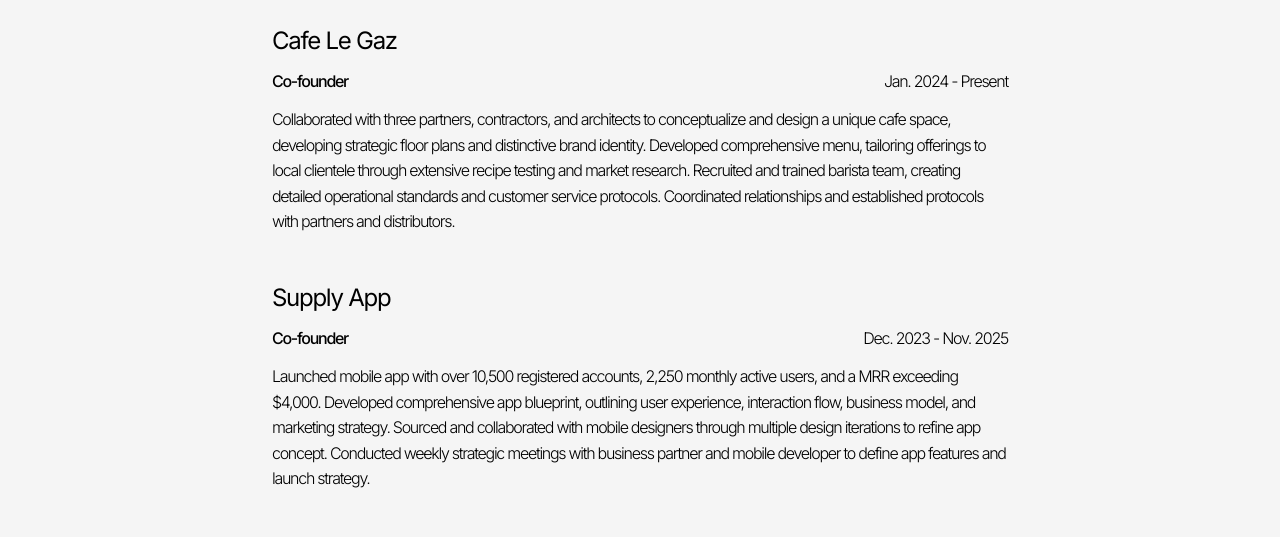
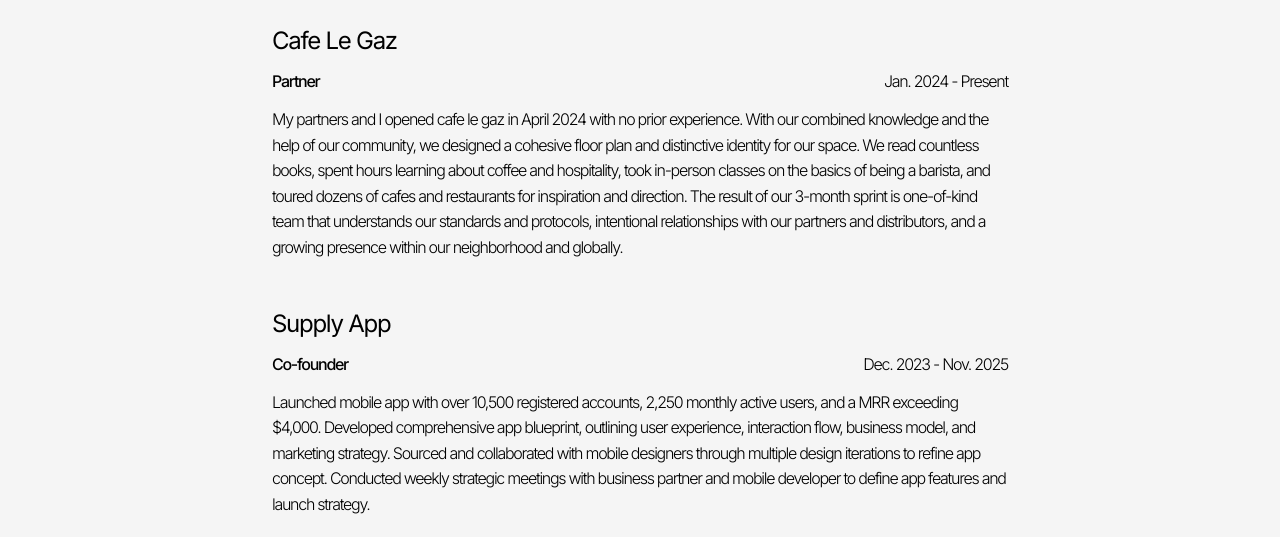
Before and after one commit to muchomark/helloworld, a plain HTML site: page work.html in a window 1280 px wide. Shown: the part 203-740 px from the top of the page. Drawn offline with Linux system fonts and the light colour scheme.

Commit message:
Update Cafe Le Gaz role and description

```diff
--- a/work.html
+++ b/work.html
@@ -29,10 +29,10 @@
         <section class="content-section">
             <h3 class="section-title">Cafe Le Gaz</h3>
             <div class="work-role-row">
-                <span class="work-role"><strong>Co-founder</strong></span>
+                <span class="work-role"><strong>Partner</strong></span>
                 <span class="work-duration">Jan. 2024 - Present</span>
             </div>
-            <p class="section-text">Collaborated with three partners, contractors, and architects to conceptualize and design a unique cafe space, developing strategic floor plans and distinctive brand identity. Developed comprehensive menu, tailoring offerings to local clientele through extensive recipe testing and market research. Recruited and trained barista team, creating detailed operational standards and customer service protocols. Coordinated relationships and established protocols with partners and distributors.</p>
+            <p class="section-text">My partners and I opened cafe le gaz in April 2024 with no prior experience. With our combined knowledge and the help of our community, we designed a cohesive floor plan and distinctive identity for our space. We read countless books, spent hours learning about coffee and hospitality, took in-person classes on the basics of being a barista, and toured dozens of cafes and restaurants for inspiration and direction. The result of our 3-month sprint is one-of-kind team that understands our standards and protocols, intentional relationships with our partners and distributors, and a growing presence within our neighborhood and globally. </p>
         </section>
 
         <section class="content-section">
```
